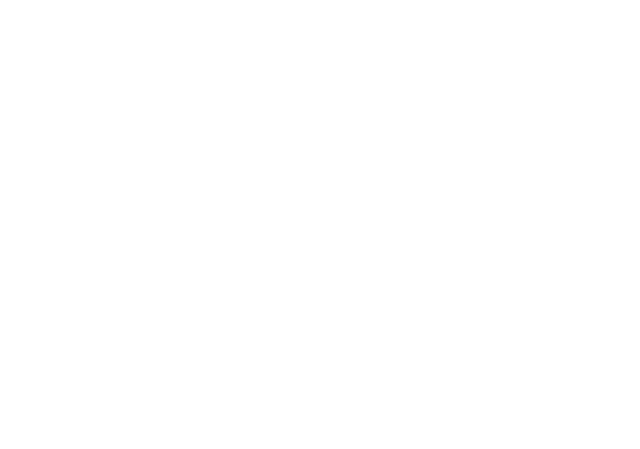
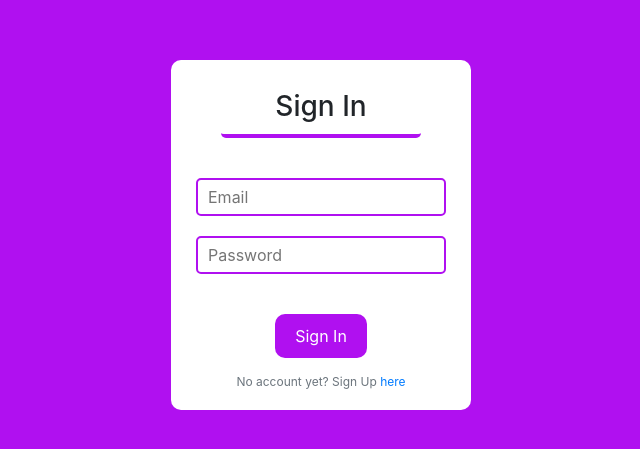
Before and after one commit to agusrichard/iris-classification-frontend, a React (Create React App) app: page /auth/login in a window 1280 px wide. Shown: the part 125-574 px from the top of the page, without its empty margins (319-959 px from the left). Built offline with nearby package versions, Linux system fonts and the light colour scheme.

Commit message:
Login page

```diff
--- a/src/App.js
+++ b/src/App.js
@@ -6,6 +6,7 @@ import {
 } from 'react-router-dom'
 import Home from './pages/Home'
 import Register from './pages/Register'
+import Login from './pages/Login'
 import 'bootstrap/dist/css/bootstrap.min.css'
 import './assets/styles.css'
 
@@ -15,6 +16,7 @@ function App() {
       <Switch>
         <Route exact path="/" component={ Home } />
         <Route path="/auth/register" component={ Register } />
+        <Route path="/auth/login" component={ Login } />
       </Switch>
     </BrowserRouter>
   );
--- a/src/assets/styles.css
+++ b/src/assets/styles.css
@@ -28,6 +28,10 @@
 
 .text-sm {
   font-size: 0.9rem;
+}
+
+.text-xs {
+  font-size: 0.75rem;
 }
 
 .text-purple {
@@ -80,6 +84,7 @@
   display: block;
   margin: auto;
   margin-top: 30px;
+  margin-bottom: 10px;
   background: #b010f0;
   padding: 10px 20px;
   border-radius: 10px;
@@ -141,6 +146,25 @@
 }
 
 
+/* --------------------------- LOGIN  --------------------------- */
+.login {
+  height: 100vh;
+  position: relative;
+  background: #b010f0;
+}
+
+.login div {
+  position: absolute;
+  top: 45%;
+  left: 50%;
+  transform: translate(-50%, -50%);
+  background: #fff;
+  width: 300px;
+  height: 350px;
+  border-radius: 10px;
+}
+
+
 /* --------------------------- NAVIGATION  --------------------------- */
 .cnav{
   background: #b010f0;
--- a/src/components/Form.js
+++ b/src/components/Form.js
@@ -1,15 +1,26 @@
 import React from 'react'
+import { Link } from 'react-router-dom'
 
 
 export default function Form(props) {
   return (
     <>
-      <h3 className="form-title">Sign Up</h3>
+      <h3 className="form-title">{ !props.isLogin ? 'Sign Up' : 'Sign In' }</h3>
       <form style={{ textAlign: 'center' }}>
         { !props.isLogin && <input type="text" placeholder="Username" name="username" className="input-text" required/>}
         <input type="email" placeholder="Email" name="email" className="input-text" required/>
         <input type="password" placeholder="Password" name="password" className="input-text" required/>
-        <button className="btn-submit">Sign Up</button>
+        <button className="btn-submit">{ !props.isLogin ? 'Sign Up' : 'Sign In' }</button>
+        {
+          !props.isLogin ?
+          <span className="text-muted text-xs">
+            Already have account? Sign In <Link to="/auth/login">here</Link>
+          </span>
+          :
+          <span className="text-muted text-xs">
+            No account yet? Sign Up <Link to="/auth/register">here</Link>
+          </span>
+        }
       </form>
     </>
   )
--- /dev/null
+++ b/src/pages/Login.js
@@ -0,0 +1,15 @@
+import React from 'react'
+import Form from '../components/Form'
+
+
+export default class Login extends React.Component {
+  render() {
+    return (
+      <div className="login">
+        <div>
+          <Form isLogin={ true } />
+        </div>
+      </div>
+    )
+  }
+}
```
